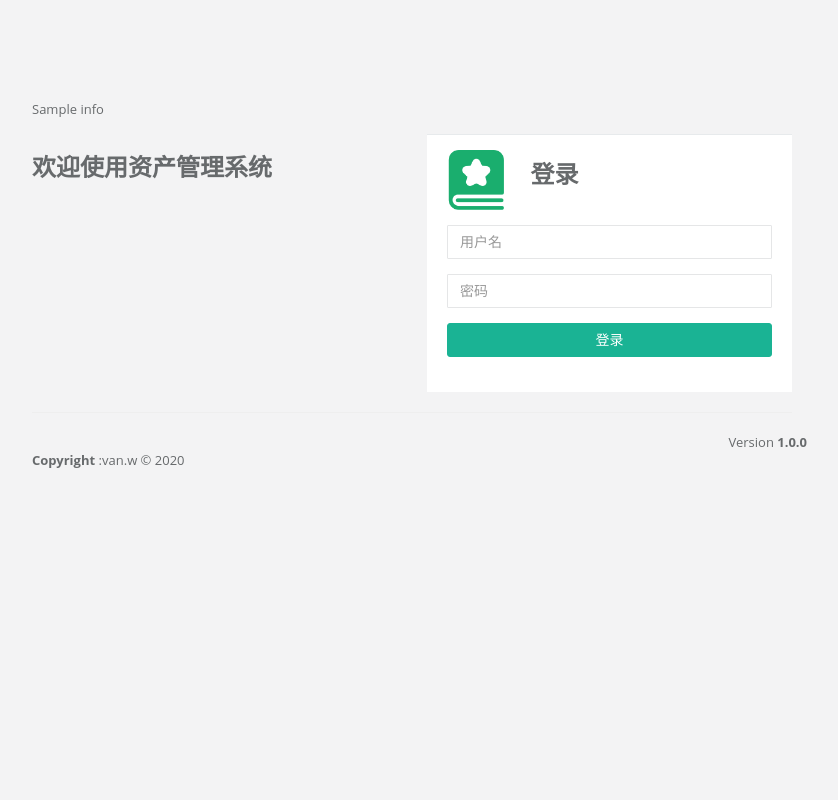
After one commit to vanwu151/ityw, a Django app: template itywProject/templates/Kpi/EditItemLogin.html in a window 1280 px wide. The commit adds this page. Shown: the whole page, without its empty margins (228-1066 px from the left). Run offline with Django 3.2, Linux system fonts and the light colour scheme; the template is opened without the code that fills it: most values are stand-ins (such as "Sample title", 1, 10 or a date in 2020); some libraries are stand-ins or nearby versions.

Commit message:
增加扫码后可编辑功能

```diff
--- a/itywProject/ITYW/models.py
+++ b/itywProject/ITYW/models.py
@@ -49,7 +49,8 @@ class itemchangeinfo(models.Model):
 	item_now_user = models.CharField(max_length=20)   # = item_now_user
 	item_now_user_workid = models.CharField(max_length=20, default="")
 	item_change_info = models.CharField(max_length=500)
-	item_pass_info = models.CharField(max_length=500)
+	item_pass_info = models.CharField(max_length=1000)
+	change_info_user = models.CharField(max_length=20)
 
 	def __str__(self):
 		return self.item_name
--- a/itywProject/IronManProject/urls.py
+++ b/itywProject/IronManProject/urls.py
@@ -42,6 +42,8 @@ urlpatterns = [
     path('searchitemsn/', views.searchitemsn),
     path('searchuserinfo/', views.searchuserinfo),
     path('searchitemstock/', views.searchitemstock),
+    path('EditItemlogin/', views.EditItemlogin),
+    path('EditItemloginInfo/', views.EditItemloginInfo),
     path('admin/', admin.site.urls),
     # path('PageFunc/', views.PageFunc),
     url(r'^static/(?P<path>.*)$', static.serve,
--- /dev/null
+++ b/itywProject/templates/Kpi/EditItemLogin.html
@@ -0,0 +1,79 @@
+<!DOCTYPE html>
+<!-- saved from url=(0044)http://218.94.64.98:38880/users/login?next=/ -->
+<html><head><meta http-equiv="Content-Type" content="text/html; charset=UTF-8">
+
+    <meta name="viewport" content="width=device-width, initial-scale=1.0">
+    <title> 登录资产管理系统 </title>
+    <link rel="shortcut icon" href="/static/Kpi/img/text.ico" type="image/x-icon">
+
+
+<!-- css file -->
+<link href="/static/Kpi/css/bootstrap.min.css" rel="stylesheet">
+<link href="/static/Kpi/css/font-awesome.min.css" rel="stylesheet">
+<link href="/static/Kpi/css/toastr.min.css" rel="stylesheet">
+<link href="/static/Kpi/css/sweetalert.css" rel="stylesheet">
+<link href="/static/Kpi/css/style.css" rel="stylesheet">
+<link href="/static/Kpi/css/jquery.validator.css" rel="stylesheet">
+<link href="/static/Kpi/css/datatables.min.css" rel="stylesheet">
+<!-- scripts -->
+<script src="/static/Kpi/js/jquery-2.1.1.js"></script>
+<script src="/static/Kpi/js/sweetalert.min.js"></script>
+<script src="/static/Kpi/js/bootstrap.min.js"></script>
+<script src="/static/Kpi/js/datatables.min.js"></script>
+    <link href="/static/Kpi/css/jumpserver.css" rel="stylesheet">
+    <script src="/static/Kpi/js/jumpserver.js"></script>
+    <style>
+        .captcha {
+             float: right;
+         }
+    </style>
+</head>
+
+<body class="gray-bg">
+    <div class="loginColumns animated fadeInDown">
+        <div class="form-group">
+            <h>{{ userinfo.info }}</h>
+        </div>
+        <div class="row">
+            <div class="col-md-6">
+                <h2 class="font-bold">欢迎使用资产管理系统</h2>
+            </div>
+            <div class="col-md-6">
+                <div class="ibox-content">
+                    <div>
+                        <img src="/static/Kpi/img/logo.png" width="60" height="60">
+                        <span class="font-bold text-center" style="font-size: 24px; font-family: inherit; margin-left: 20px">登录</span>
+                    </div>
+                    <form class="m-t" role="form" method="post" action="/EditItemloginInfo/">
+                        <input type="hidden" name="csrfmiddlewaretoken" value="PttE4kyPuDcpCkZauuUOuGFcuhSQ3SK5Dyb11l3fuP5uS2Bbt1iebpKngBYo6j4F">
+
+                        <div class="form-group">
+                            <input type="text" class="form-control" name="user" placeholder="用户名" required="" value="">
+                        </div>
+                        <div class="form-group">
+                            <input type="password" class="form-control" name="pwd" placeholder="密码" required="">
+                        </div>
+                        <div>
+
+                        </div>
+                        <button type="submit" class="btn btn-primary block full-width m-b">登录</button>
+
+                    </form>
+                    <p class="m-t">
+                    </p>
+                </div>
+            </div>
+        </div>
+        <hr>
+        <div class="row">
+	    <div class="pull-right">
+                 Version <strong>1.0.0</strong>
+            </div>
+            <div class="col-md-12">
+                 <strong>Copyright</strong> :van.w © 2020
+            </div>
+        </div>
+    </div>
+
+
+</body></html>
```
Also changed, not shown: itywProject/ITYW/ITYWclass.py (+12 -11 lines), itywProject/ITYW/views.py (+48 -6 lines), itywProject/templates/Kpi/showitemsearchinfo.html (+9 -1 lines).
